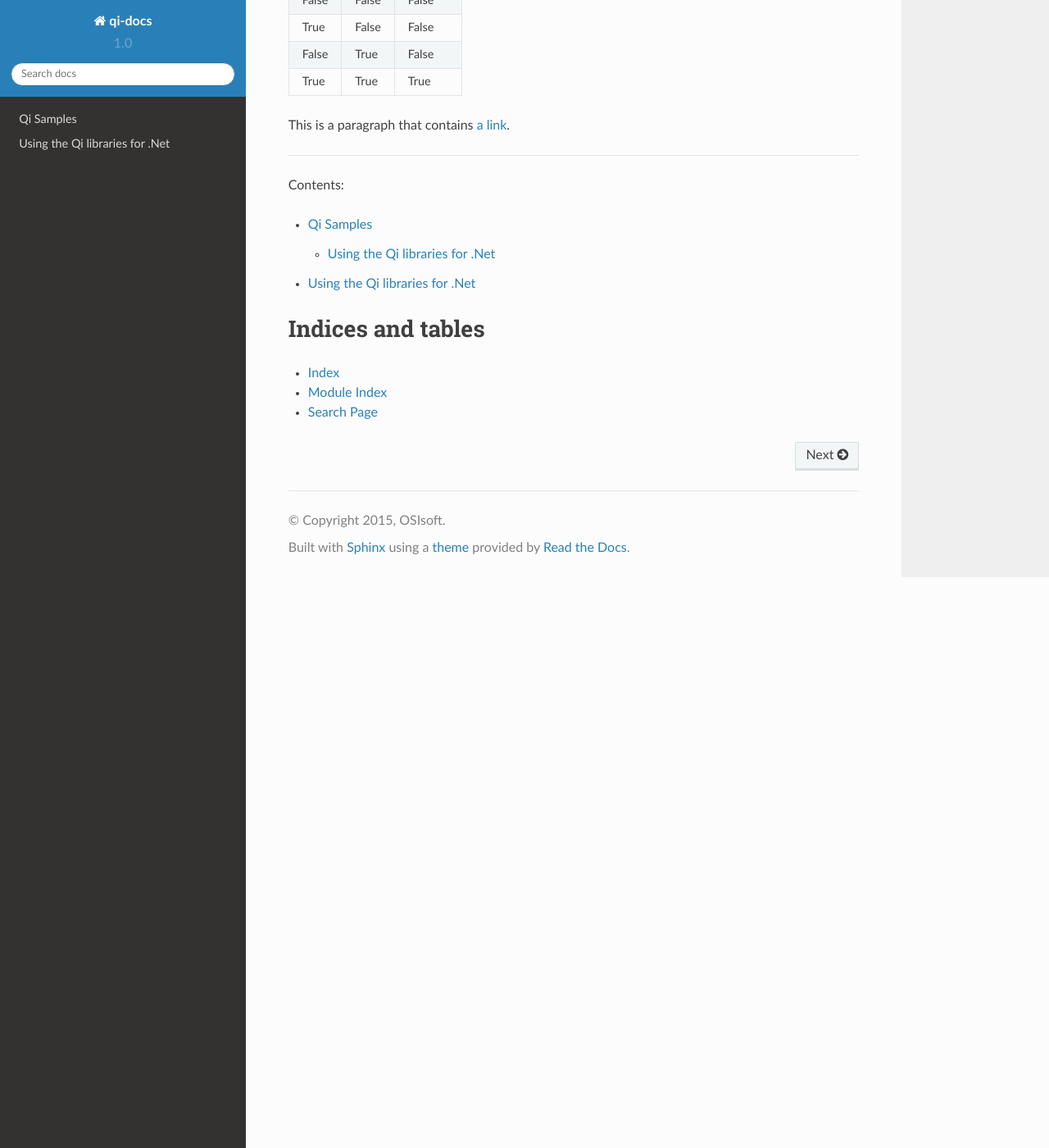
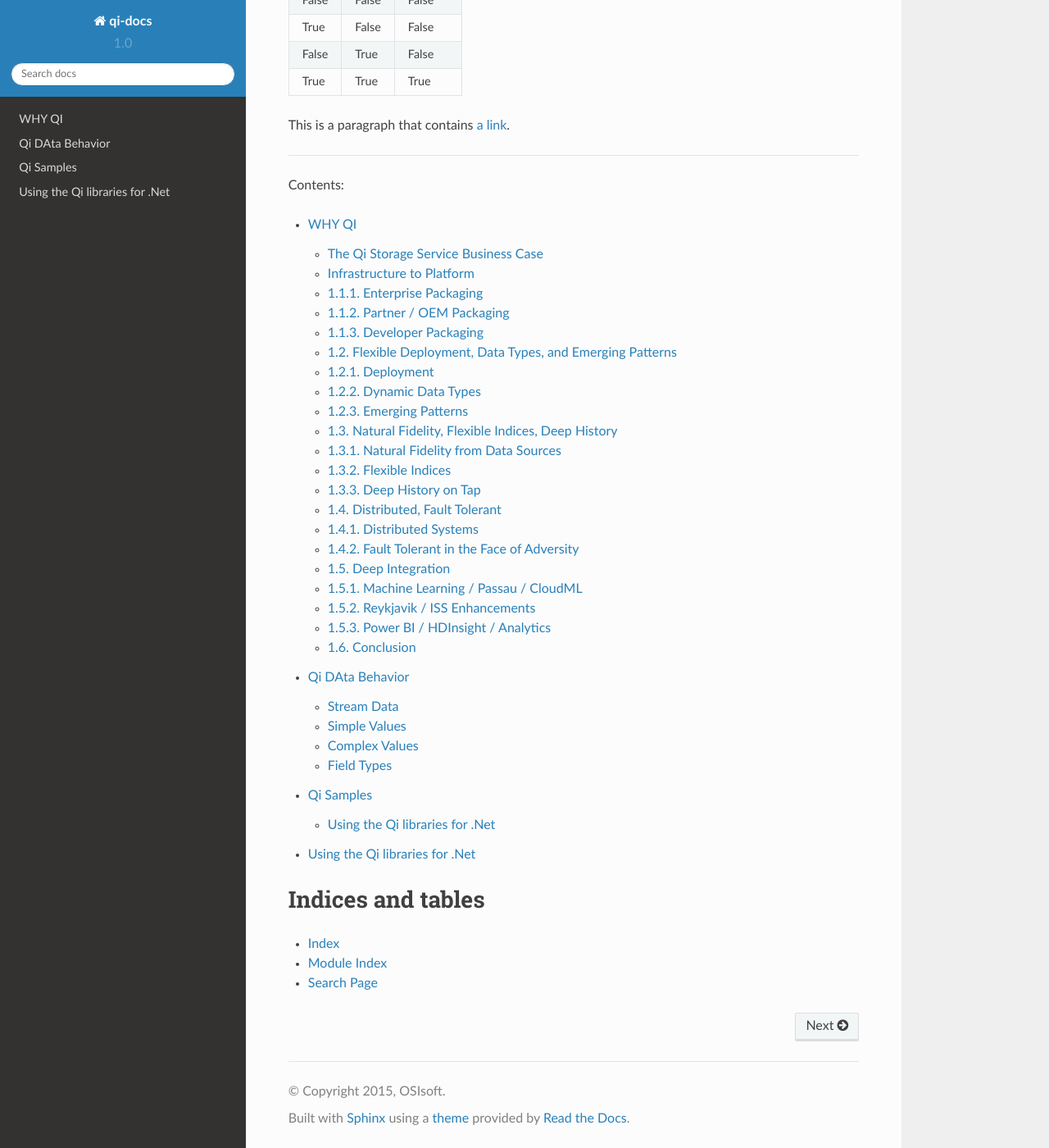
Before and after one commit to chad-at-osisoft/Qi-docs-rst, a Sphinx documentation site: the page built from source/index.rst, in a window 1280 px wide and 1400 px high, scrolled down 1587 px. Shown: the whole window at 82% size. Built offline with Sphinx 7.4.7 and the Read the Docs theme 2.0.0, drawn with Linux system fonts in a browser that asks for light colours.

Commit message:
adding ToC

```diff
--- a/source/index.rst
+++ b/source/index.rst
@@ -106,6 +106,8 @@ Contents:
 .. toctree::
    :maxdepth: 2
 
+   Why-Qi
+   Qi-Data-Behavior
    samples/index
    samples/dotNetClient
 
```
